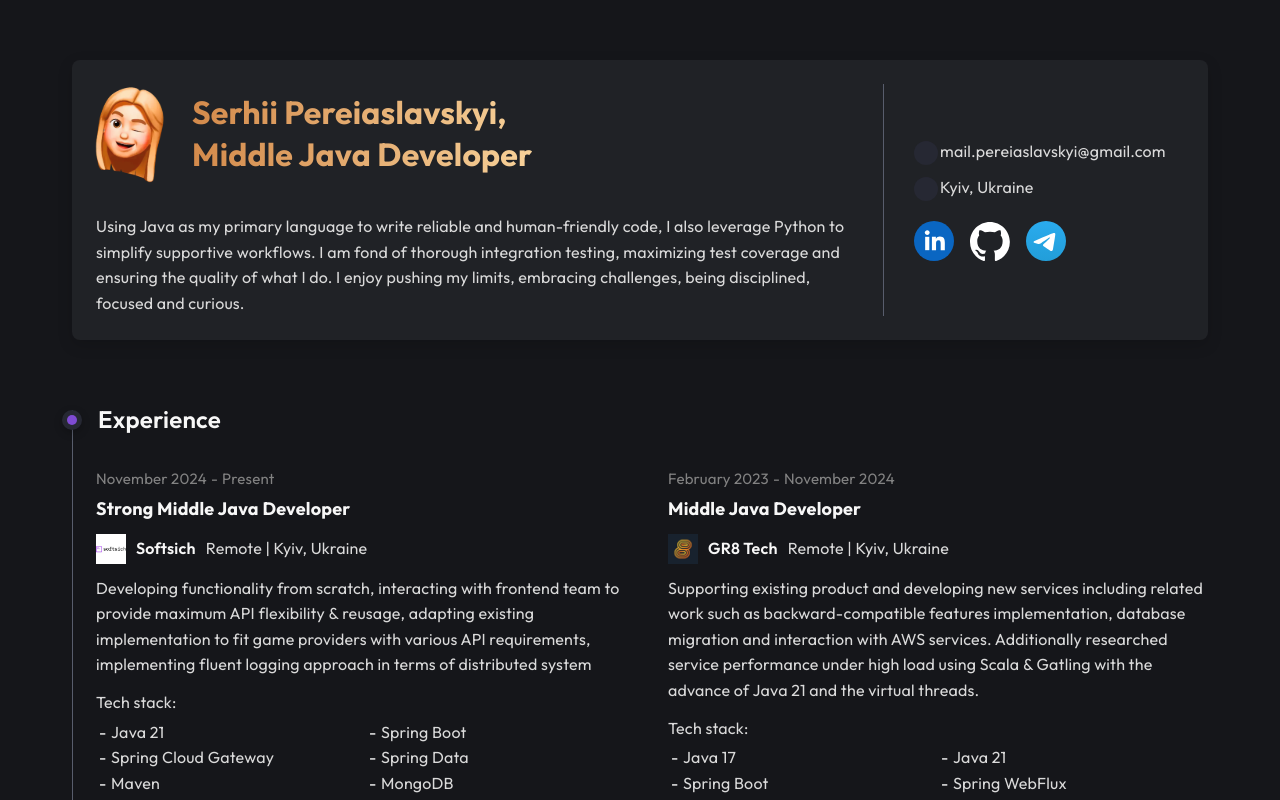
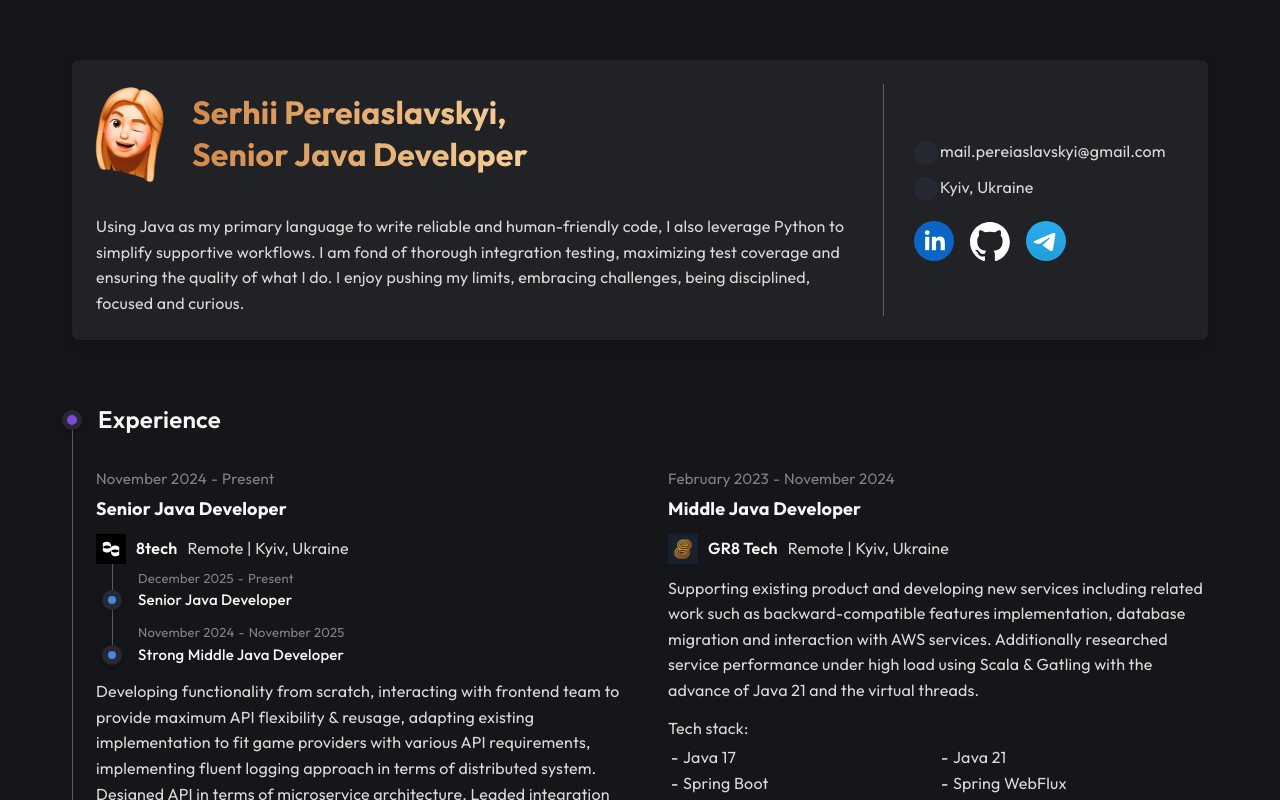
Before and after one commit to sergey-judi/sergey-judi.github.io, a React (Vite) app: page / in a window 1280 px wide. Shown: the top 800 px of the page. Built offline with nearby package versions, Linux system fonts and the light colour scheme; some icons are missing.

Commit message:
feat: actualized data

```diff
--- a/src/assets/image.js
+++ b/src/assets/image.js
@@ -25,6 +25,7 @@ import GR8Tech from "./images/gr8tech.jpeg";
 import ParimatchMon from "./images/parimatch-mon.jpg";
 import ParimatchTech from "./images/parimatch-tech.jpeg";
 import Softsich from "./images/softsich.jpeg";
+import EightTech from "./images/8tech.jpeg";
 
 import Java from "./images/java.svg";
 import Python from "./images/python.webp";
@@ -102,6 +103,7 @@ export {
   ParimatchMon,
   ParimatchTech,
   Softsich,
+  EightTech,
 
   Java,
   Python,
--- a/src/components/header/Header.jsx
+++ b/src/components/header/Header.jsx
@@ -14,7 +14,7 @@ const Header = () => {
                             <h1 className="header-name text-white">
                                 Serhii Pereiaslavskyi,
                                 <br />
-                                Middle Java Developer
+                                Senior Java Developer
                             </h1>
                         </div>
                         <p className="header-text text text-white">
--- a/src/constant/experience-data.js
+++ b/src/constant/experience-data.js
@@ -3,19 +3,30 @@ import {
   GR8Tech,
   ParimatchMon,
   ParimatchTech,
-  Softsich
+  EightTech
 } from "../assets/image";
 
 const ExperienceData = [
   {
     startDate: "November 2024",
-    position: "Strong Middle Java Developer",
+    position: "Senior Java Developer",
     company: {
-      logo: Softsich,
-      name: "Softsich",
+      logo: EightTech,
+      name: "8tech",
       location: "Remote | Kyiv, Ukraine"
     },
-    description: "Developing functionality from scratch, interacting with frontend team to provide maximum API flexibility & reusage, adapting existing implementation to fit game providers with various API requirements, implementing fluent logging approach in terms of distributed system",
+    subExperience: [
+      {
+        startDate: "December 2025",
+        position: "Senior Java Developer",
+      },
+      {
+        startDate: "November 2024",
+        endDate: "November 2025",
+        position: "Strong Middle Java Developer",
+      }
+    ],
+    description: "Developing functionality from scratch, interacting with frontend team to provide maximum API flexibility & reusage, adapting existing implementation to fit game providers with various API requirements, implementing fluent logging approach in terms of distributed system. Designed API in terms of microservice architecture. Leaded integration process for the newcomers. Completely refactored existing system to fit product backlog - considering backward compatibility for breaking changes.",
     techStack: [
       "Java 21",
       "Spring Boot",
@@ -24,6 +35,7 @@ const ExperienceData = [
       "Maven",
       "MongoDB",
       "PostgreSQL",
+      "Redis",
       "Kafka",
       "JUnit",
       "Mockito",
```
Also changed, not shown: src/assets/images/8tech.jpeg (added).
